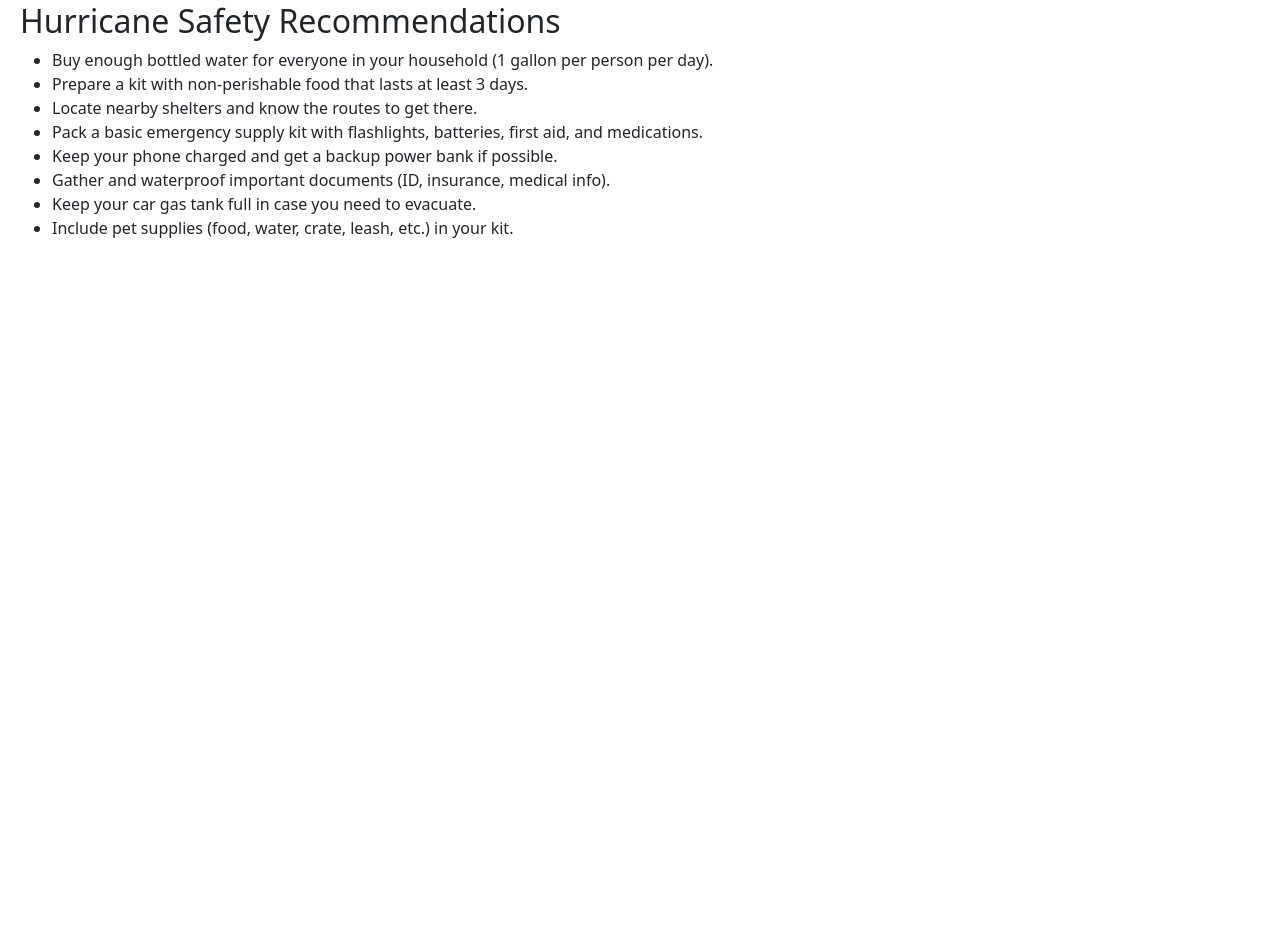
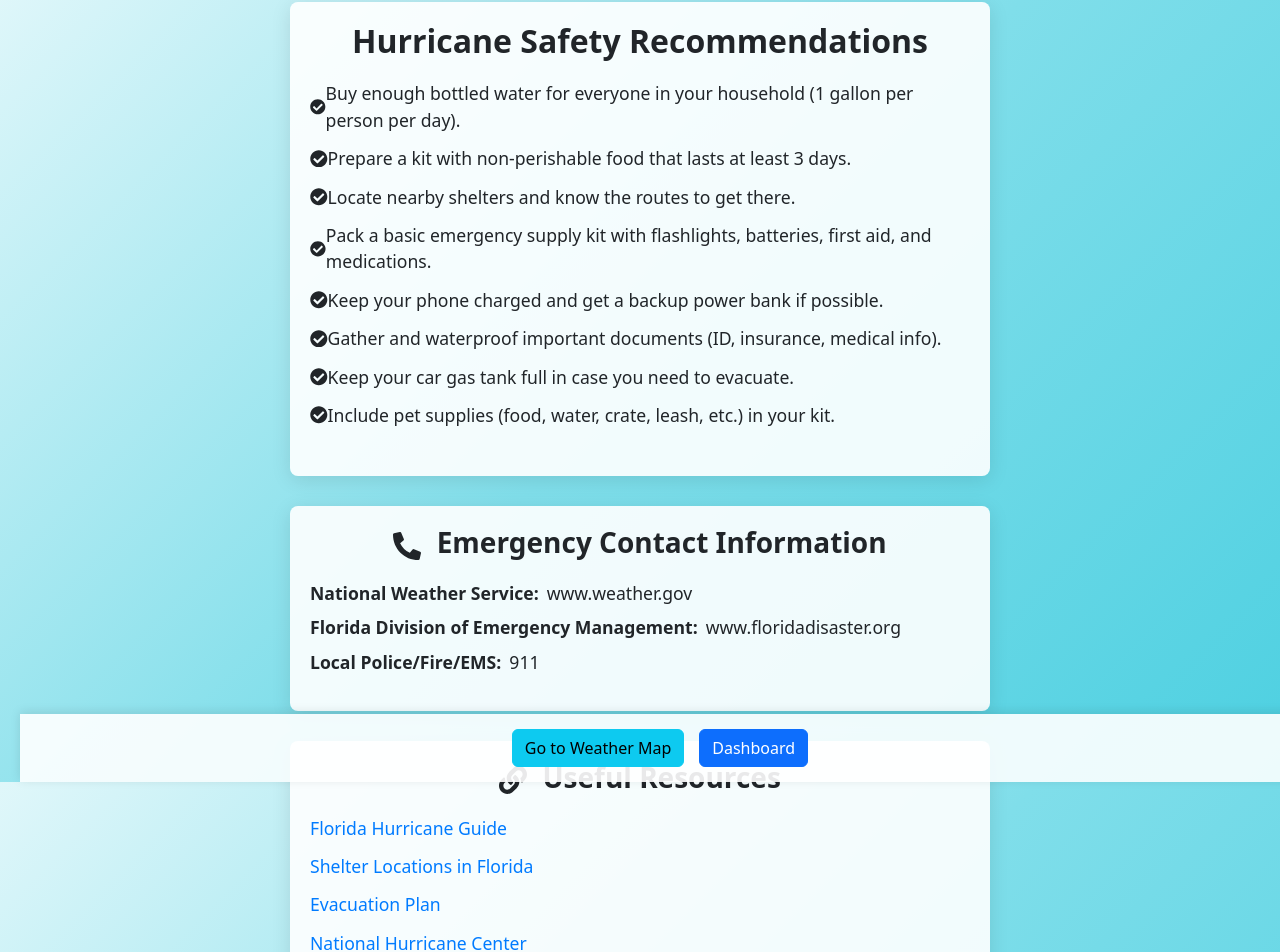
Before and after one commit to TdCin1/SWE_Weather_Management, a React (Create React App) app in the folder client/: page /recommendation in a window 1280 px wide. Shown: the part 18-970 px from the top of the page. Before the commit the page ends 800 px from the top, so only its background shows below. Built offline with nearby package versions, Linux system fonts and the light colour scheme.

Commit message:
more refined recommendations page

```diff
--- a/client/src/components/Recommendation_Page.jsx
+++ b/client/src/components/Recommendation_Page.jsx
@@ -1,21 +1,143 @@
 import React from 'react';
+import { useNavigate } from "react-router-dom";
+import { FaCheckCircle, FaPhoneAlt, FaLink, FaUserShield, FaPaw } from 'react-icons/fa';
 
-function Recommendation_Page() {
+const Recommendation_Page = () => {
+  const navigate = useNavigate();
+
   return (
-    <div style={{ padding: '20px' }}>
-      <h2>Hurricane Safety Recommendations</h2>
-      <ul>
-        <li> Buy enough bottled water for everyone in your household (1 gallon per person per day).</li>
-        <li> Prepare a kit with non-perishable food that lasts at least 3 days.</li>
-        <li> Locate nearby shelters and know the routes to get there.</li>
-        <li> Pack a basic emergency supply kit with flashlights, batteries, first aid, and medications.</li>
-        <li> Keep your phone charged and get a backup power bank if possible.</li>
-        <li> Gather and waterproof important documents (ID, insurance, medical info).</li>
-        <li> Keep your car gas tank full in case you need to evacuate.</li>
-        <li> Include pet supplies (food, water, crate, leash, etc.) in your kit.</li>
-      </ul>
+    <div className="min-vh-100 bg-day" style={{ padding: '20px' }}>
+      <style jsx>{`
+        .bg-day {
+          background: linear-gradient(135deg, #e0f7fa 0%, #80deea 50%, #4dd0e1 100%);
+          background-attachment: fixed;
+          background-size: cover;
+          min-height: 100vh;
+        }
+        .card {
+          background: rgba(255, 255, 255, 0.9);
+          border: none;
+          box-shadow: 0 4px 20px rgba(0, 0, 0, 0.1);
+          border-radius: 8px;
+          transition: all 0.3s ease;
+          margin-bottom: 20px;
+          max-width: 700px;
+          margin-left: auto;
+          margin-right: auto;
+          padding: 20px;
+        }
+        .card:hover {
+          transform: translateY(-5px);
+          box-shadow: 0 12px 40px 0 rgba(31, 38, 135, 0.25);
+        }
+        h2, h3 {
+          font-weight: 600;
+          margin-bottom: 20px;
+          text-align: center;
+        }
+        ul {
+          list-style: none;
+          padding-left: 0;
+        }
+        li {
+          font-size: 1.1rem;
+          margin-bottom: 12px;
+          display: flex;
+          align-items: center;
+        }
+        li svg {
+          margin-right: 10px;
+          color: #4dd0e1;
+          flex-shrink: 0;
+        }
+        a {
+          color: #007bff;
+          text-decoration: none;
+        }
+        a:hover {
+          text-decoration: underline;
+        }
+        .section {
+          max-width: 700px;
+          margin: 30px auto;
+          background: rgba(255, 255, 255, 0.9);
+          border-radius: 8px;
+          padding: 20px;
+          box-shadow: 0 4px 20px rgba(0,0,0,0.1);
+        }
+        .section ul li strong {
+          margin-right: 8px;
+        }
+        .contact-info-item {
+          margin-bottom: 8px;
+        }
+        .nav-bottom {
+          position: fixed;
+          bottom: 0;
+          width: 100%;
+          padding: 15px 0;
+          background: rgba(255,255,255,0.9);
+          box-shadow: 0 -2px 10px rgba(0,0,0,0.1);
+          max-width: 100%;
+          display: flex;
+          justify-content: center;
+          gap: 15px;
+          z-index: 1000;
+        }
+      `}</style>
+
+      <div className="card animate__animated animate__fadeIn">
+        <h2>Hurricane Safety Recommendations</h2>
+        <ul>
+          <li><FaCheckCircle /> Buy enough bottled water for everyone in your household (1 gallon per person per day).</li>
+          <li><FaCheckCircle /> Prepare a kit with non-perishable food that lasts at least 3 days.</li>
+          <li><FaCheckCircle /> Locate nearby shelters and know the routes to get there.</li>
+          <li><FaCheckCircle /> Pack a basic emergency supply kit with flashlights, batteries, first aid, and medications.</li>
+          <li><FaCheckCircle /> Keep your phone charged and get a backup power bank if possible.</li>
+          <li><FaCheckCircle /> Gather and waterproof important documents (ID, insurance, medical info).</li>
+          <li><FaCheckCircle /> Keep your car gas tank full in case you need to evacuate.</li>
+          <li><FaCheckCircle /> Include pet supplies (food, water, crate, leash, etc.) in your kit.</li>
+        </ul>
+      </div>
+
+      <div className="section">
+        <h3><FaPhoneAlt className="me-2" /> Emergency Contact Information</h3>
+        <ul>
+          <li className="contact-info-item"><strong>National Weather Service:</strong> www.weather.gov</li>
+          <li className="contact-info-item"><strong>Florida Division of Emergency Management:</strong> www.floridadisaster.org</li>
+          <li className="contact-info-item"><strong>Local Police/Fire/EMS:</strong> 911</li>
+        </ul>
+      </div>
+
+      <div className="section">
+        <h3><FaLink className="me-2" /> Useful Resources</h3>
+        <ul>
+          <li><a href="https://www.floridadisaster.org/planprepare/florida-hurricane-guide/" target="_blank" rel="noopener noreferrer">Florida Hurricane Guide</a></li>
+          <li><a href="https://www.floridadisaster.org/planprepare/shelters/" target="_blank" rel="noopener noreferrer">Shelter Locations in Florida</a></li>
+          <li><a href="https://www.floridadisaster.org/planprepare/make-an-evacuation-plan/" target="_blank" rel="noopener noreferrer">Evacuation Plan</a></li>
+          <li><a href="https://www.nhc.noaa.gov/" target="_blank" rel="noopener noreferrer">National Hurricane Center</a></li>
+        </ul>
+      </div>
+
+      <div className="section">
+        <h3><FaUserShield className="me-2" /> Tips for Special Groups</h3>
+        <ul>
+          <li><FaUserShield className="me-2" /> Elderly: Ensure you have medications, mobility aids, and a support network.</li>
+          <li><FaUserShield className="me-2" /> Disabled: Prepare necessary medical equipment and arrange for assistance if needed.</li>
+          <li><FaPaw className="me-2" /> Pet Owners: Have pet food, water, crates, and leashes ready for evacuation.</li>
+        </ul>
+      </div>
+
+      <div className="nav-bottom">
+        <button className="btn btn-info" onClick={() => navigate("/weather-map")}>
+          Go to Weather Map
+        </button>
+        <button className="btn btn-primary" onClick={() => navigate("/dashboard")}>
+          Dashboard
+        </button>
+      </div>
     </div>
   );
-}
+};
 
 export default Recommendation_Page;
```
